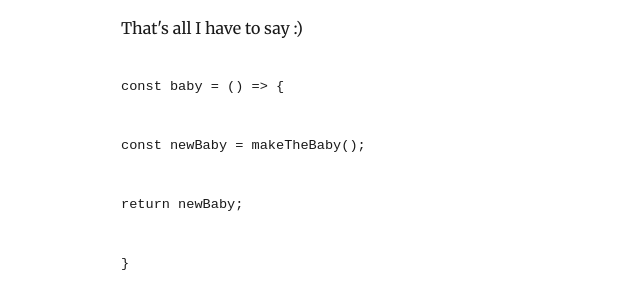
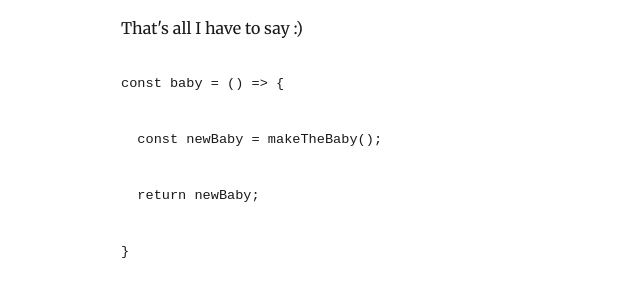
Before and after one commit to eddieatkinson/gatsbyStarterBlogPersonal, a Gatsby site: page /blog/first-blog/ in a window 1280 px wide. Shown: the part 627-908 px from the top of the page, without its empty margins (204-844 px from the left). Built offline with nearby package versions, Linux system fonts and the light colour scheme; Gatsby itself is replaced by a stand-in of ours; some packages are replaced by stand-ins of ours; code samples lack their colours.

Commit message:
Update Blog “first-blog”

````diff
--- a/content/blog/first-blog.md
+++ b/content/blog/first-blog.md
@@ -6,14 +6,16 @@ description: My first blog
 ---
 ### This is going to be Great!
 
-![](assets/head_shot_circle.png)
+![headshot](assets/head_shot_circle.png "My Headshot")
 
 That's all I have to say :)
 
-`const baby = () => {`
+```js
+const baby = () => {
 
-`const newBaby = makeTheBaby();`
+  const newBaby = makeTheBaby();
 
-`return newBaby;`
+  return newBaby;
 
-`}`
+}
+```
````
